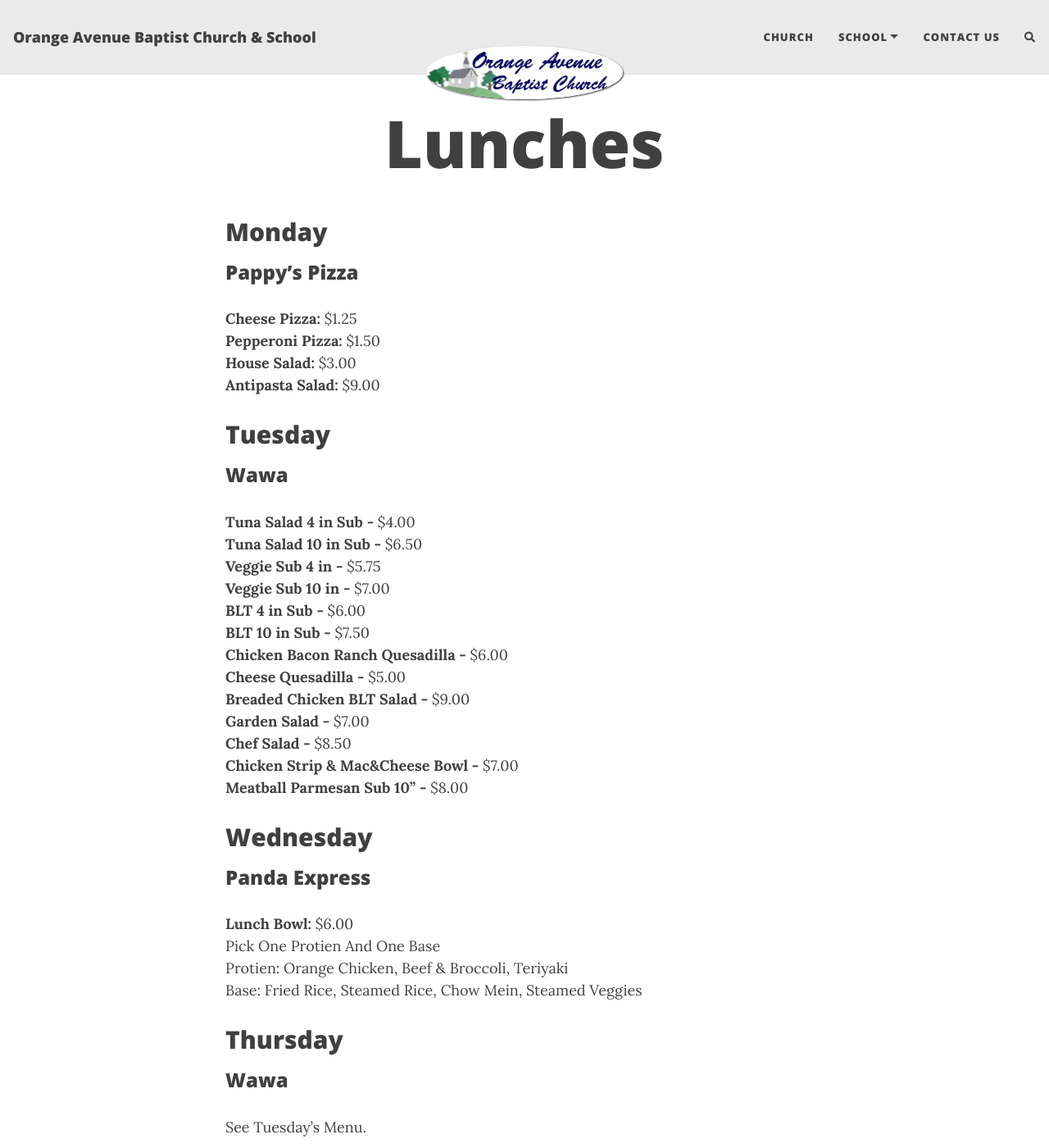
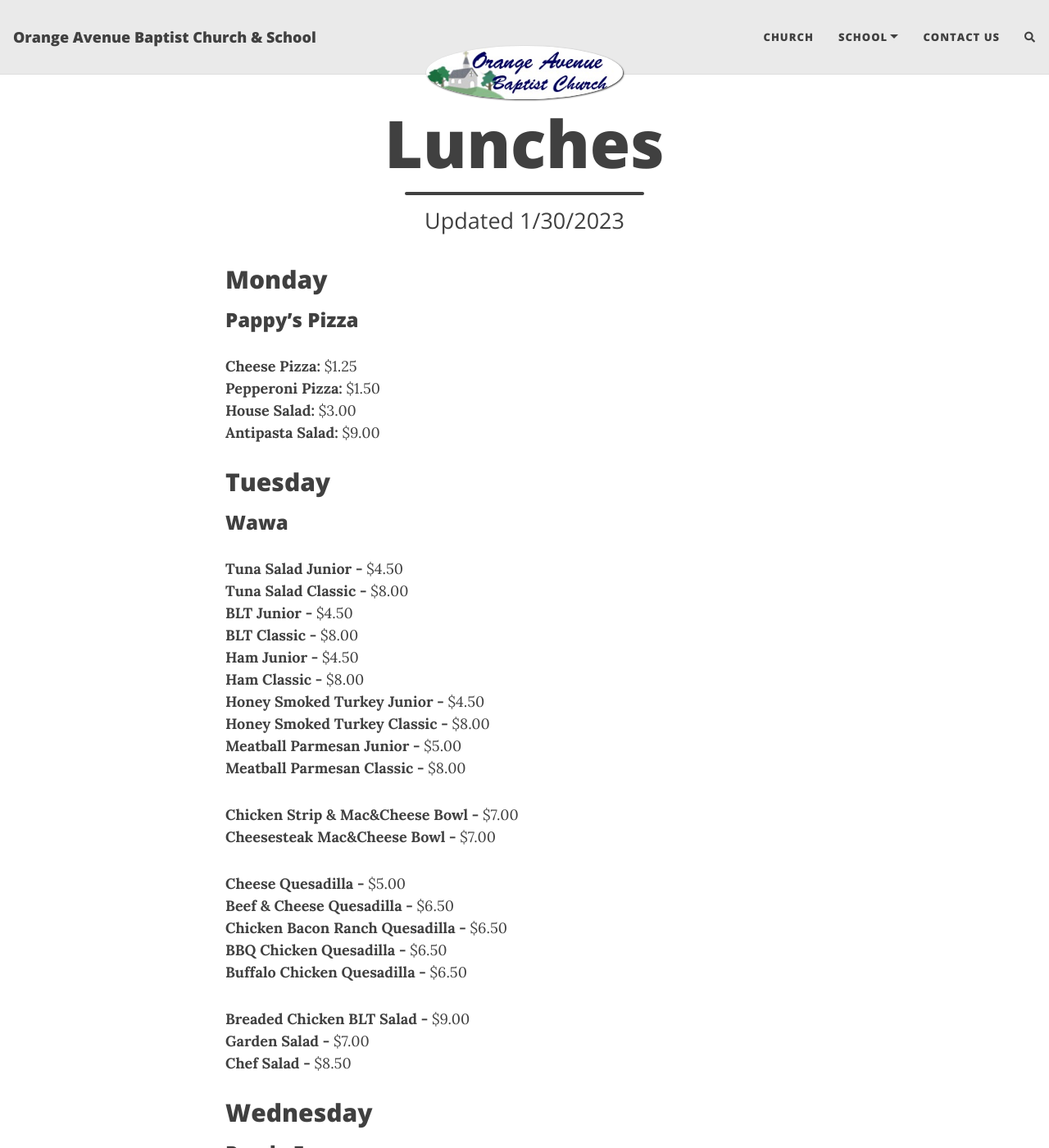
Before and after one commit to techdouttech/oabc-website, a Jekyll site: the page built from lunch.md, in a window 1280 px wide and 1400 px high. Shown: the whole window at 82% size. Built offline with Jekyll 4.4.1, drawn with Linux system fonts in a browser that asks for light colours; nearby versions of some CDN libraries; comment, search, counter and statistics services are not loaded; some of the changed text lies outside the part shown.

Commit message:
Update lunch.md

```diff
--- a/lunch.md
+++ b/lunch.md
@@ -2,7 +2,7 @@
 permalink: /lunch/
 layout: page
 title: Lunches
-subtitle:
+subtitle: Updated 1/30/2023
 ---
 
 ## Monday
@@ -10,43 +10,55 @@
 **Cheese Pizza:** $1.25<br />
 **Pepperoni Pizza:** $1.50<br />
 **House Salad:** $3.00<br />
-**Antipasta Salad:** $9.00
+**Antipasta Salad:** $9.00<br />
 
 ## Tuesday
 ### Wawa
-**Tuna Salad 4 in Sub -** $4.00<br />
-**Tuna Salad 10 in Sub -** $6.50<br />
-**Veggie Sub 4 in -** $5.75<br />
-**Veggie Sub 10 in -** $7.00<br />
-**BLT 4 in Sub -** $6.00<br />
-**BLT 10 in Sub -** $7.50<br />
-**Chicken Bacon Ranch Quesadilla -** $6.00<br />
+**Tuna Salad Junior -** $4.50<br />
+**Tuna Salad Classic -** $8.00<br />
+**BLT Junior -** $4.50<br />
+**BLT Classic -** $8.00<br />
+**Ham Junior -** $4.50<br />
+**Ham Classic -** $8.00<br />
+**Honey Smoked Turkey Junior -** $4.50<br />
+**Honey Smoked Turkey Classic -** $8.00<br />
+**Meatball Parmesan Junior -** $5.00<br />
+**Meatball Parmesan Classic -** $8.00<br />
+
+**Chicken Strip & Mac&Cheese Bowl -** $7.00<br />
+**Cheesesteak Mac&Cheese Bowl -** $7.00<br />
+
 **Cheese Quesadilla -** $5.00<br />
+**Beef & Cheese Quesadilla -** $6.50<br />
+**Chicken Bacon Ranch Quesadilla -** $6.50<br />
+**BBQ Chicken Quesadilla -** $6.50<br />
+**Buffalo Chicken Quesadilla -** $6.50<br />
+
 **Breaded Chicken BLT Salad -** $9.00<br />
 **Garden Salad -** $7.00<br />
 **Chef Salad -** $8.50<br />
-**Chicken Strip & Mac&Cheese Bowl -** $7.00<br />
-**Meatball Parmesan Sub 10" -** $8.00
+
+
 
 ## Wednesday
 ### Panda Express
-**Lunch Bowl:** $6.00<br />
+**Lunch Bowl:** $6.50<br />
 Pick One Protien And One Base<br />
 Protien: Orange Chicken, Beef & Broccoli, Teriyaki<br />
 Base: Fried Rice, Steamed Rice, Chow Mein, Steamed Veggies<br />
 
 ## Thursday
 ### Wawa
-See Tuesday's Menu.
+See Tuesday's Menu.<br />
 
 ## Friday
 ### McDonald's
-**20 Piece Nuggets:** $6.25<br />
+**20 Piece Nuggets:** $6.50<br />
 **Big Mac:** $5.50<br />
-**1/4 Pounder:** $4.75<br />
-**Fish Sandwhich:**	$4.25<br />
+**1/4 Pounder:** $5.50<br />
+**Fish Sandwhich:**	$4.50<br />
 **6 Piece Nuggets:** $3.50<br />
-**Small Fries:** $1.75<br />
-**McDouble:** $2.00<br />
-**McChicken:** $1.50<br />
-**Hamburger:** $1.00
+**Small Fries:** $2.50<br />
+**McDouble:** $3.00<br />
+**McChicken:** $1.75<br />
+**Hamburger:** $1.50<br />
```
